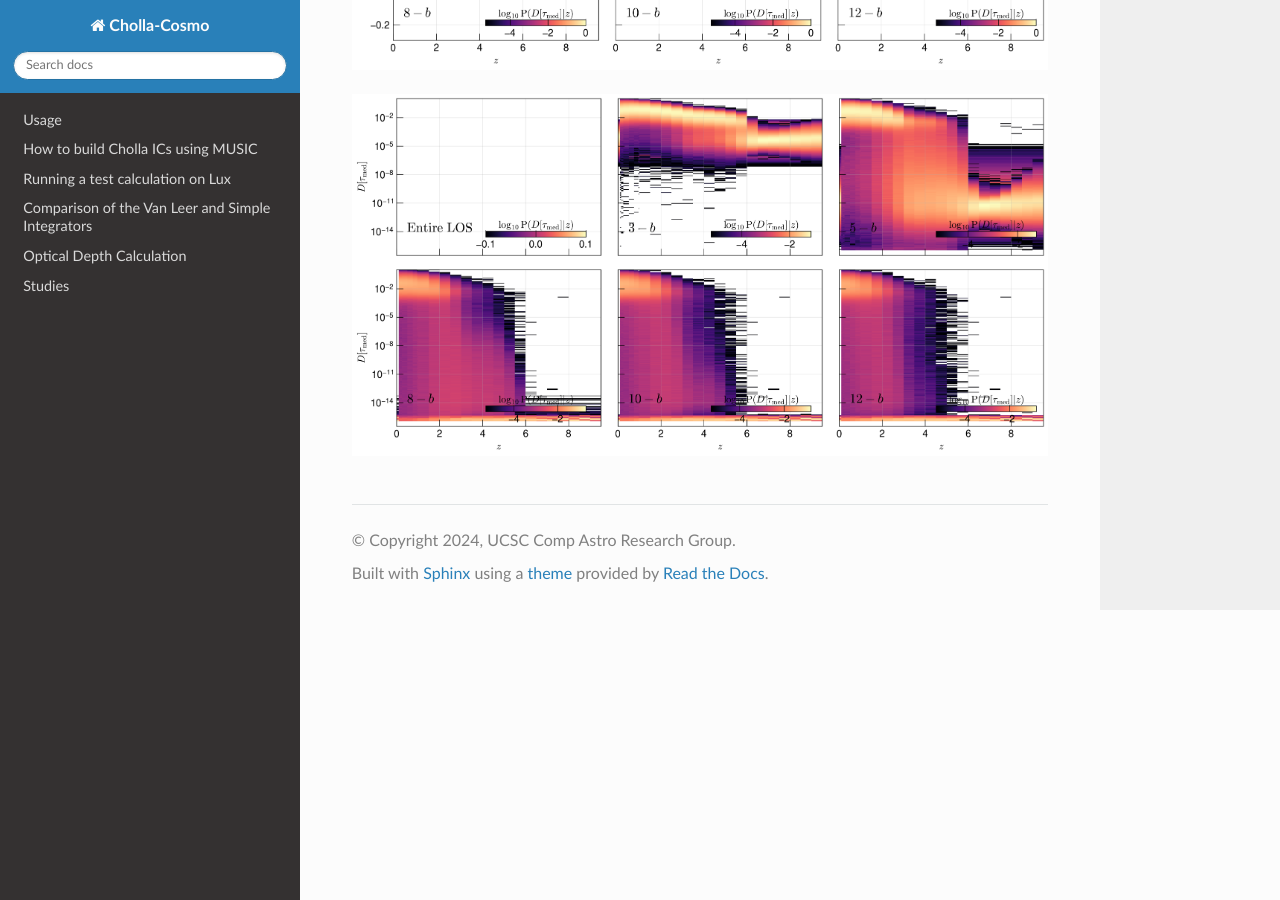
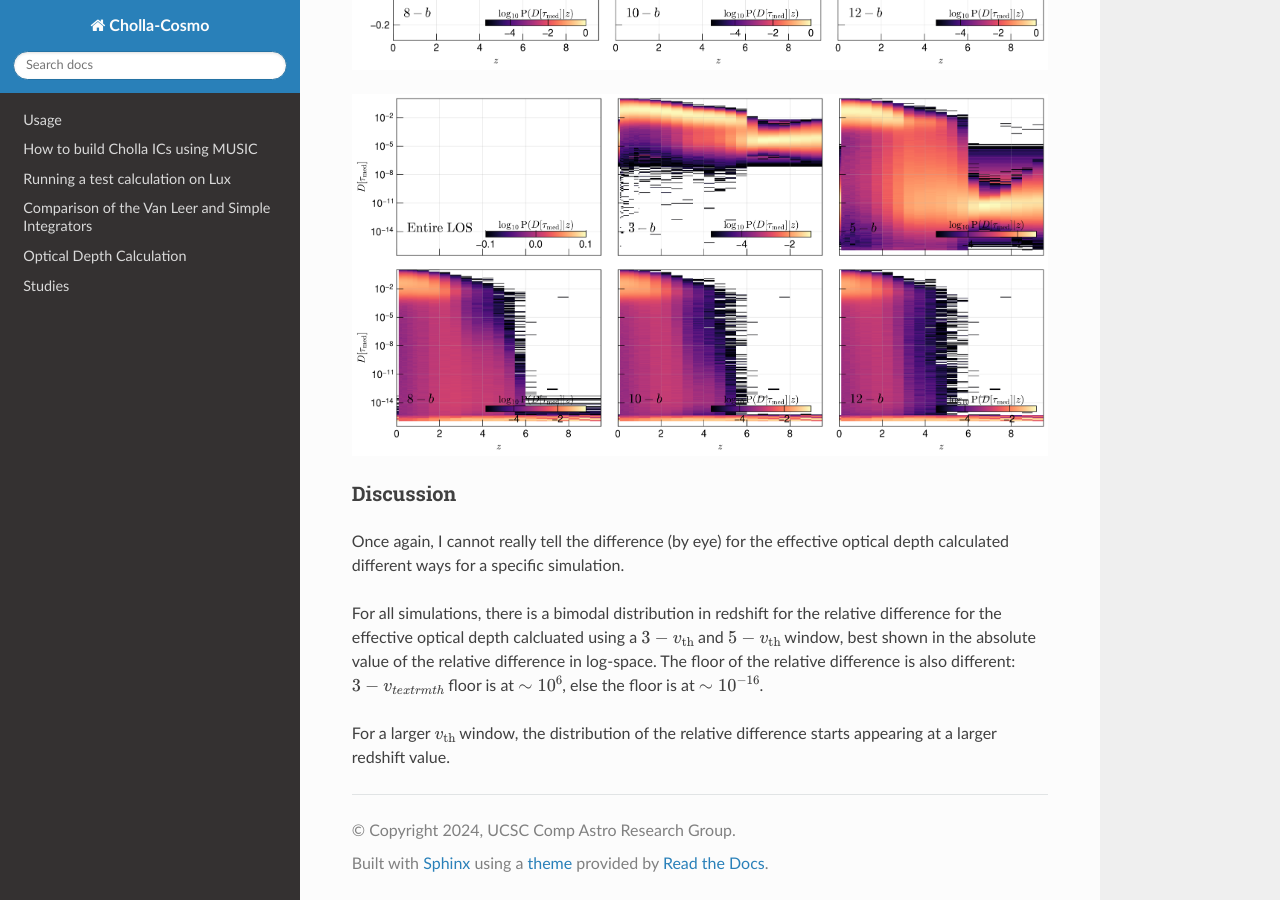
Before and after one commit to evazlimen/cholla-cosmo, a Sphinx documentation site: the page built from docs/source/study_gaussianspeedup.rst, in a window 1280 px wide and 900 px high, scrolled down 23052 px. Built offline with Sphinx 7.4.7 and the Read the Docs theme 3.1.0, drawn with Linux system fonts in a browser that asks for light colours.

Commit message:
place small discussion for effective optical depth

```diff
--- a/docs/source/study_gaussianspeedup.rst
+++ b/docs/source/study_gaussianspeedup.rst
@@ -265,3 +265,13 @@ Simulation 6 Results -- :math:`1024^3` cells & `lya_skewers_stride=4`
 
 
 .. image:: ../visualizations/gauss_speedup_study/1024_l_d_efftau_nstride4.png
+
+
+Discussion
+^^^^^^^^^^^^
+
+Once again, I cannot really tell the difference (by eye) for the effective optical depth calculated different ways for a specific simulation.
+
+For all simulations, there is a bimodal distribution in redshift for the relative difference for the effective optical depth calcluated using a :math:`3-v_{\textrm{th}}` and :math:`5-v_{\textrm{th}}` window, best shown in the absolute value of the relative difference in log-space. The floor of the relative difference is also different: :math:`3-v_{textrm{th}}` floor is at :math:`\sim 10^6`, else the floor is at :math:`\sim 10^{-16}`.
+
+For a larger :math:`v_{\textrm{th}}` window, the distribution of the relative difference starts appearing at a larger redshift value.
```
